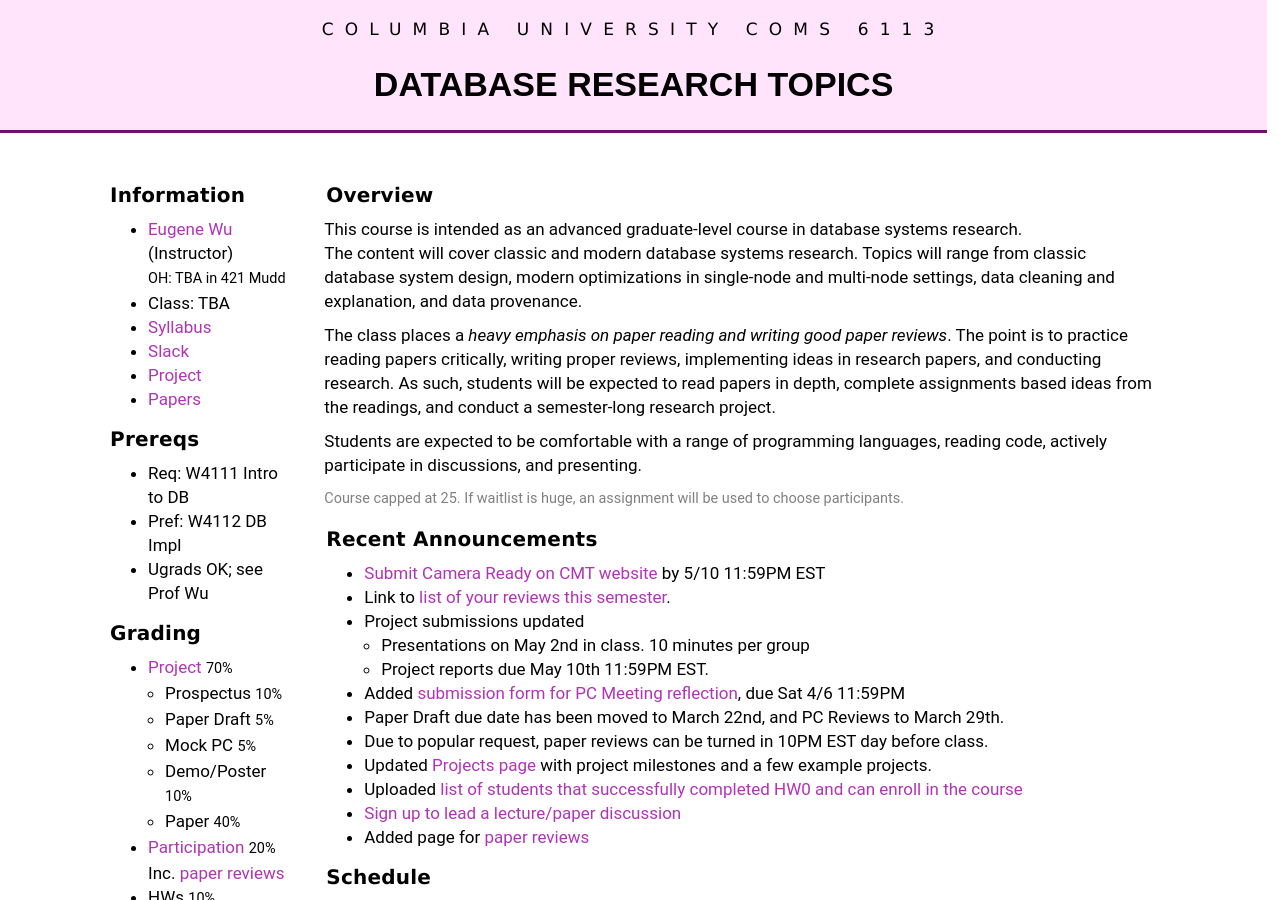
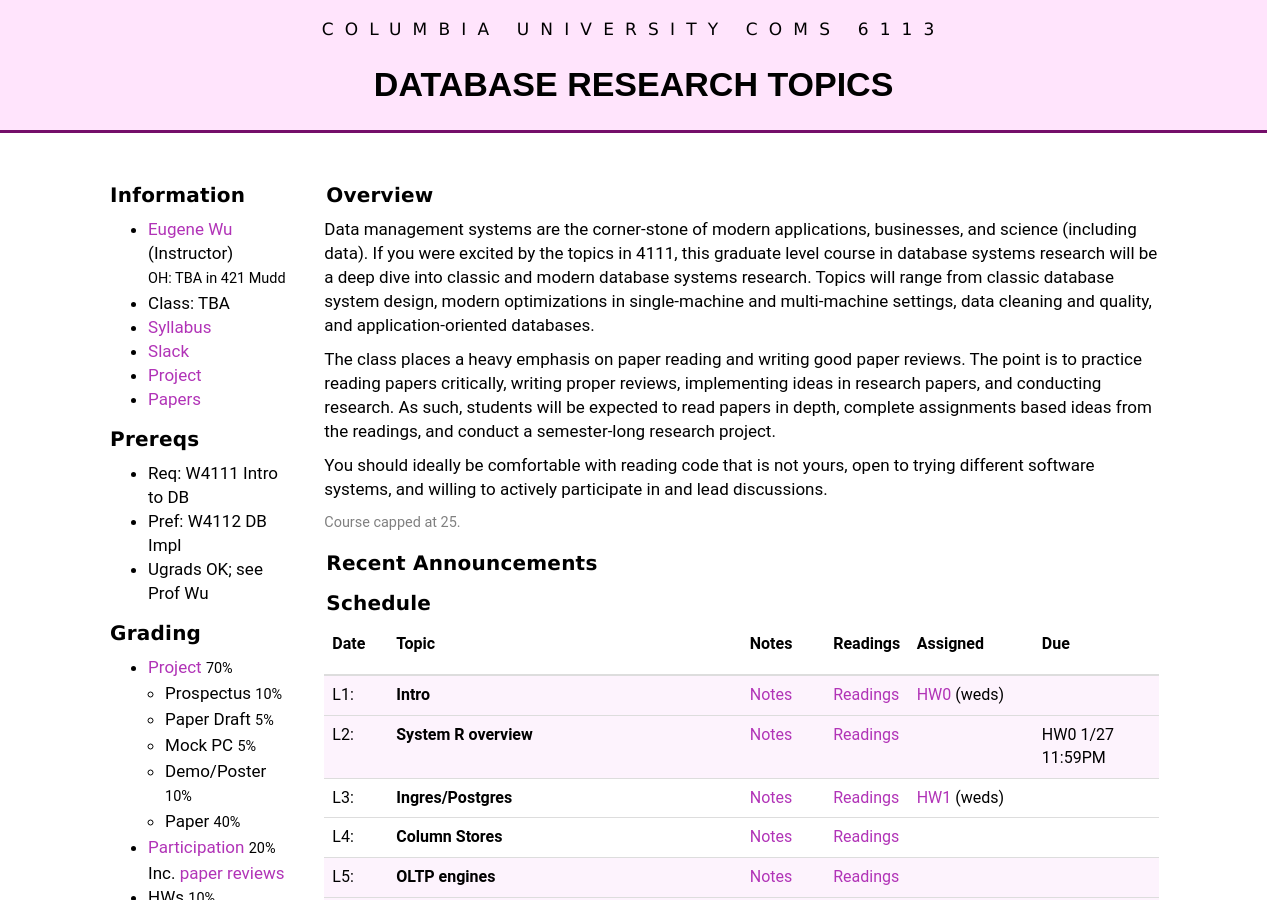
Before and after one commit to w6113/website_fall2020, a Jekyll site: the page built from index.md, in a window 1280 px wide and 900 px high. Built offline with Jekyll 4.4.1, drawn with Linux system fonts in a browser that asks for light colours.

Commit message:
lazy commit msg

```diff
--- a/index.md
+++ b/index.md
@@ -5,31 +5,17 @@
 
 #### Overview
 
-This course is intended as an advanced graduate-level course in database systems research.
-The content will cover classic and modern database systems research.  Topics will range from classic database system design, modern optimizations in single-node and multi-node settings, data cleaning and explanation, and data provenance.
+Data management systems are the corner-stone of modern applications, businesses, and science (including data).  If you were excited by the topics in 4111,  this graduate level course in database systems research will be a deep dive into classic and modern database systems research.  Topics will range from classic database system design, modern optimizations in single-machine and multi-machine settings, data cleaning and quality, and application-oriented databases.
 
-The class places a _heavy emphasis on paper reading and writing good paper reviews_.   The point is to practice reading papers critically, writing proper reviews, implementing ideas in research papers, and conducting research.  As such, students will be expected to read papers in depth, complete assignments based ideas from the readings, and conduct a semester-long research project.
+The class places a heavy emphasis on paper reading and writing good paper reviews. The point is to practice reading papers critically, writing proper reviews, implementing ideas in research papers, and conducting research. As such, students will be expected to read papers in depth, complete assignments based ideas from the readings, and conduct a semester-long research project.
 
-Students are expected to be comfortable with a range of programming languages, reading code, actively participate in discussions, and presenting.
+You should ideally be comfortable with  reading code that is not yours, open to trying different software systems, and willing to actively participate in and lead discussions.
 
-<small style="color: grey">Course capped at 25.  If waitlist is huge, an assignment will be used to choose participants.</small>
+<small style="color: grey">Course capped at 25. </small>
 
 
 
 #### Recent Announcements
-
-* [Submit Camera Ready on CMT website](https://cmt3.research.microsoft.com/W61132019/) by 5/10 11:59PM EST
-* Link to [list of your reviews this semester](./exreviews).
-* Project submissions updated
-  * Presentations on May 2nd in class.  10 minutes per group
-  * Project reports due May 10th 11:59PM EST.
-* Added [submission form for PC Meeting reflection](https://forms.gle/wmqKEU1AW4bMs3G4A), due Sat 4/6 11:59PM
-* Paper Draft due date has been moved to March 22nd, and PC Reviews to March 29th.
-* Due to popular request, paper reviews can be turned in 10PM EST day before class.
-* Updated [Projects page](./projects) with project milestones and a few example projects.
-* Uploaded [list of students that successfully completed HW0 and can enroll in the course](./md5s)
-* [Sign up to lead a lecture/paper discussion](https://piazza.com/class/jpqearvq2qq201?cid=11)
-* Added page for [paper reviews](./reviews)
 
 #### Schedule
 
```
